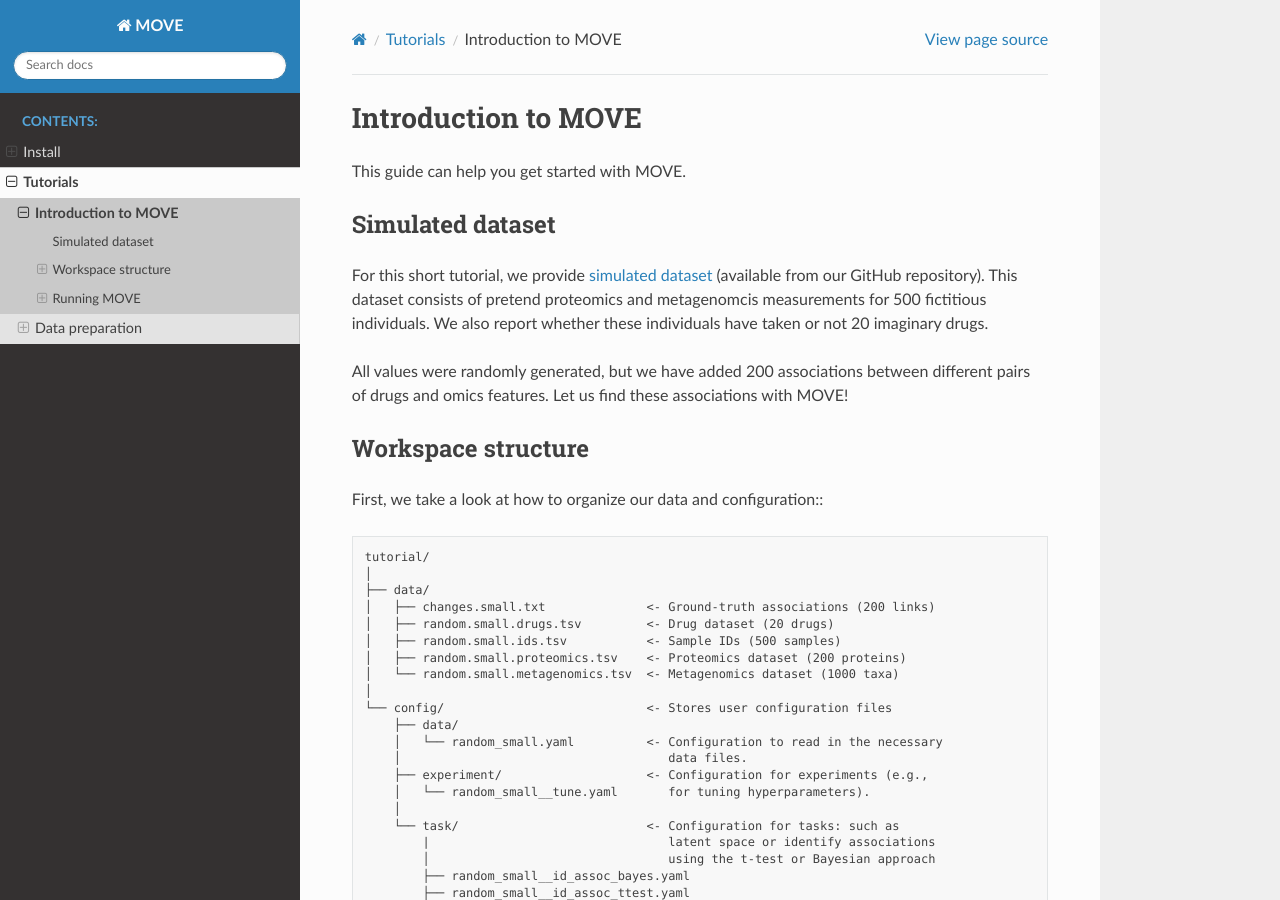
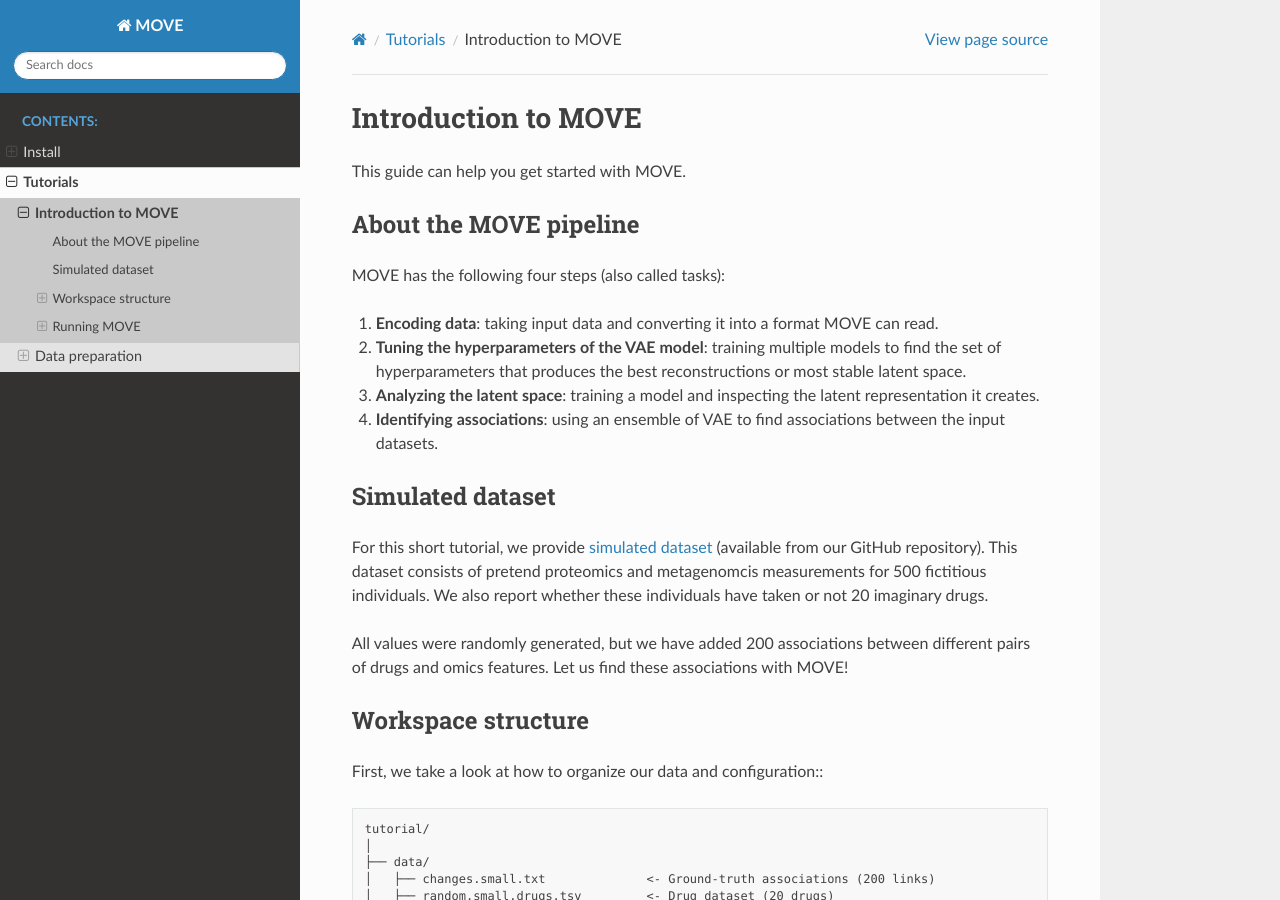
Before and after one commit to RasmussenLab/MOVE, a Sphinx documentation site: the page built from docs/source/tutorial/introduction.rst, in a window 1280 px wide and 900 px high. Built offline with Sphinx 7.4.7 and the Read the Docs theme 2.0.0, drawn with Linux system fonts in a browser that asks for light colours; pages that are not in the unit, such as notebooks, are missing from menus.

Commit message:
:memo: Update intro text

```diff
--- a/docs/source/tutorial/introduction.rst
+++ b/docs/source/tutorial/introduction.rst
@@ -2,6 +2,21 @@
 ====================
 
 This guide can help you get started with MOVE.
+
+About the MOVE pipeline
+-----------------------
+
+MOVE has the following four steps (also called tasks):
+
+1. **Encoding data**: taking input data and converting it into a format MOVE
+   can read.
+2. **Tuning the hyperparameters of the VAE model**: training multiple models to
+   find the set of hyperparameters that produces the best reconstructions or
+   most stable latent space.
+3. **Analyzing the latent space**: training a model and inspecting the latent
+   representation it creates.
+4. **Identifying associations**: using an ensemble of VAE to find associations
+   between the input datasets.
 
 Simulated dataset
 -----------------
```
